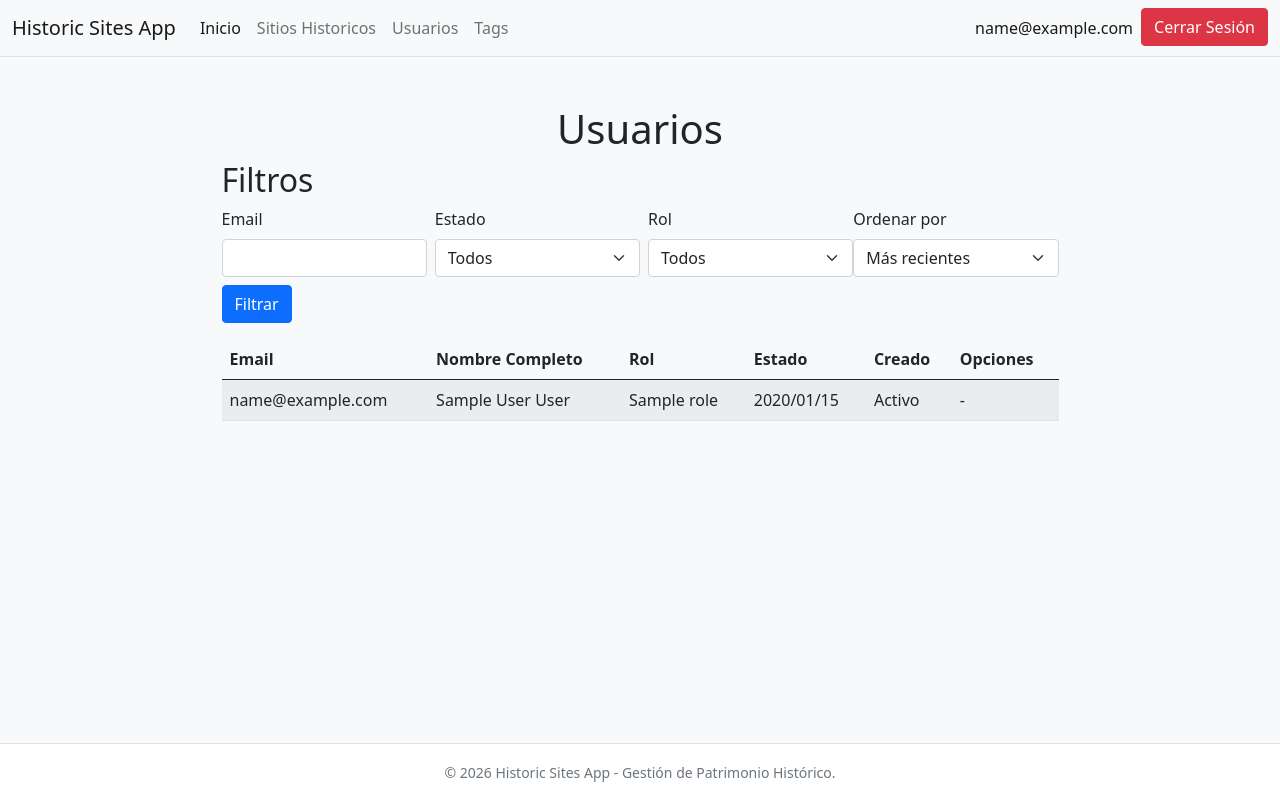
After one commit to TomasCamp/historic-sites-app, a Flask app: page /users/ in a window 1280 px wide. The commit adds this page. Run offline with Flask 3, Linux system fonts and the light colour scheme; a user stored in the database is signed in; tables that the repository leaves empty hold one stand-in row (values such as "Sample post").

Commit message:
feat: crear controlador de users, enlazar controlador, agregar created_at a users e implementar index de users con filtros.

```diff
--- a/src/__init__.py
+++ b/src/__init__.py
@@ -62,7 +62,9 @@ def create_app():
 
     # Registro de blueprints
     from src.controllers.auth_controller import bp as auth_bp
+    from src.controllers.user_controller import bp as user_bp
 
     app.register_blueprint(auth_bp)
+    app.register_blueprint(user_bp)
 
     return app
--- /dev/null
+++ b/src/controllers/user_controller.py
@@ -0,0 +1,23 @@
+from flask import Blueprint, render_template, request
+from flask_login import login_required
+from src.controllers.decorators import permission_required
+from src.services import user_service
+from src.forms import user_forms
+
+bp = Blueprint("users", __name__, url_prefix="/users")
+
+
+@bp.get("/")
+@login_required
+@permission_required("user_index")
+def index():
+    form = user_forms.UserFilterForm(request.args)
+
+    filters = {}
+    if form.validate():
+        filters = form.data
+    print(form.errors)
+
+    users = user_service.list_filtered_users(**filters)
+
+    return render_template("users/index.html", users=users, form=form)
--- /dev/null
+++ b/src/forms/user_forms.py
@@ -0,0 +1,29 @@
+from flask_wtf import FlaskForm
+from wtforms import StringField, SelectField
+from src.services import user_service
+
+
+class UserFilterForm(FlaskForm):
+    email = StringField("Email")
+    active = SelectField(
+        "Estado", choices=[("", "Todos"), ("1", "Activo"), ("0", "Suspendido")]
+    )
+    role_id = SelectField("Rol")
+    sort_by = SelectField(
+        "Ordenar por",
+        choices=[
+            ("created_at_desc", "Más recientes"),
+            ("created_at_asc", "Más antiguos"),
+        ],
+        default="created_at_desc",
+    )
+
+    def __init__(self, *args, **kwargs):
+        kwargs["meta"] = {"csrf": False}
+        super(UserFilterForm, self).__init__(*args, **kwargs)
+
+        roles = user_service.list_all_roles()
+
+        self.role_id.choices = [("", "Todos")] + [
+            (str(role.id), role.name) for role in roles
+        ]
--- a/src/models/user/user.py
+++ b/src/models/user/user.py
@@ -1,7 +1,8 @@
 from src import db
+from datetime import datetime
 from typing import TYPE_CHECKING, List
 from sqlalchemy.orm import Mapped, mapped_column, relationship
-from sqlalchemy import String, ForeignKey
+from sqlalchemy import String, ForeignKey, DateTime, func
 from flask_login import UserMixin
 
 
@@ -20,6 +21,9 @@ class User(db.Model, UserMixin):
     password_hash: Mapped[str] = mapped_column(String(255), nullable=False)
     is_superuser: Mapped[bool] = mapped_column(default=False)
     is_active: Mapped[bool] = mapped_column(default=True)
+    created_at: Mapped[datetime] = mapped_column(
+        DateTime(timezone=True), server_default=func.now(), nullable=False
+    )
 
     role_id: Mapped[int] = mapped_column(ForeignKey("roles.id"), nullable=False)
     role: Mapped["Role"] = relationship(back_populates="users")
--- a/src/services/user_service.py
+++ b/src/services/user_service.py
@@ -3,7 +3,7 @@ from src.models.user.user import User
 from src.models.user.role import Role
 from src.models.user.permission import Permission
 from typing import List, Optional
-from sqlalchemy import select
+from sqlalchemy import select, asc, desc
 
 
 def create_user(
@@ -68,10 +68,31 @@ def get_user_by_email(user_email: str) -> Optional[User]:
     return db.session.scalars(stmt).first()
 
 
-def list_all_users() -> List[User]:
-    """Devuelve todos los registros de users como una lista."""
+def list_filtered_users(
+    email=None, active=None, role_id=None, sort_by="created_at_desc"
+) -> List[User]:
+    """Devuelve todos los registros de users que cumplan los filtros como una lista."""
+    stmt = select(User)
 
-    stmt = select(User)
+    if email:
+        print("Entro Email")
+        print(email)
+        stmt = stmt.where(User.email.ilike(f"%{email}%"))
+
+    if active:
+        print("Entro active")
+        is_active_bool = active == "1"
+        stmt = stmt.where(User.is_active == is_active_bool)
+
+    if role_id:
+        print("Entro role_id")
+        stmt = stmt.where(User.role_id == int(role_id))
+
+    if sort_by == "created_at_asc":
+        stmt = stmt.order_by(asc(User.created_at))
+    else:
+        stmt = stmt.order_by(desc(User.created_at))
+
     return db.session.scalars(stmt).all()
 
 
@@ -132,7 +153,7 @@ def get_role_by_id(role_id: int) -> Optional[Role]:
 def list_all_roles() -> List[Role]:
     """Devuelve todos los registros de roles como una lista."""
 
-    stmt = select(Role)
+    stmt = select(Role).order_by(asc(Role.name))
     return db.session.scalars(stmt).all()
 
 
--- a/src/templates/layout.html
+++ b/src/templates/layout.html
@@ -30,7 +30,7 @@
                                 <a class="nav-link" href="#">Sitios Historicos</a>
                             </li>
                             <li class="nav-item">
-                                <a class="nav-link" href="#">Usuarios</a>
+                                <a class="nav-link" href={{url_for("users.index")}}>Usuarios</a>
                             </li>
                             <li class="nav-item">
                                 <a class="nav-link" href="#">Tags</a>
--- /dev/null
+++ b/src/templates/users/index.html
@@ -0,0 +1,57 @@
+{% extends "layout.html" %}
+{% block content %}
+
+<h1 class="text-center">Usuarios</h1>
+<div class="mb-3">
+    <h2 class="">Filtros</h2>
+    <form method="GET" class="d-flex flex-wrap">
+        <div class="d-flex w-100 justify-content-between">
+            <div class="mb-2 w-100 me-2">
+                {{form.email.label(class="form-label")}}
+                {{form.email(class="form-control")}}
+            </div>
+            <div class="mb-2 w-100 me-2">
+                {{form.active.label(class="form-label")}}
+                {{form.active(class="form-select")}}
+            </div>
+            <div class="mb-2 w-100">
+                {{form.role_id.label(class="form-label")}}
+                {{form.role_id(class="form-select")}}
+            </div>
+            <div class="mb-2 w-100">
+                {{form.sort_by.label(class="form-label")}}
+                {{form.sort_by(class="form-select")}}
+            </div>
+        </div>
+
+        <button type="submit" class="btn btn-primary">Filtrar</button>
+    </form>
+</div>
+
+
+<table class="table table-striped table-hover">
+    <thead>
+        <tr>
+            <th scope="col">Email</th>
+            <th scope="col">Nombre Completo</th>
+            <th scope="col">Rol</th>
+            <th scope="col">Estado</th>
+            <th scope="col">Creado</th>
+            <th scope="col">Opciones</th>
+        </tr>
+    </thead>
+    <tbody>
+        {% for user in users %}
+        <tr>
+            <td>{{user.email}}</td>
+            <td>{{user.name}} {{user.lastname}}</td>
+            <td>{{user.role.name}}</td>
+            <td>{{user.created_at.strftime('%Y/%m/%d')}}</td>
+            <td>{{"Activo" if user.is_active else "Suspendido"}}</td>
+            <td> - </td>
+        </tr>
+        {% endfor %}
+    </tbody>
+</table>
+
+{% endblock %}
```
